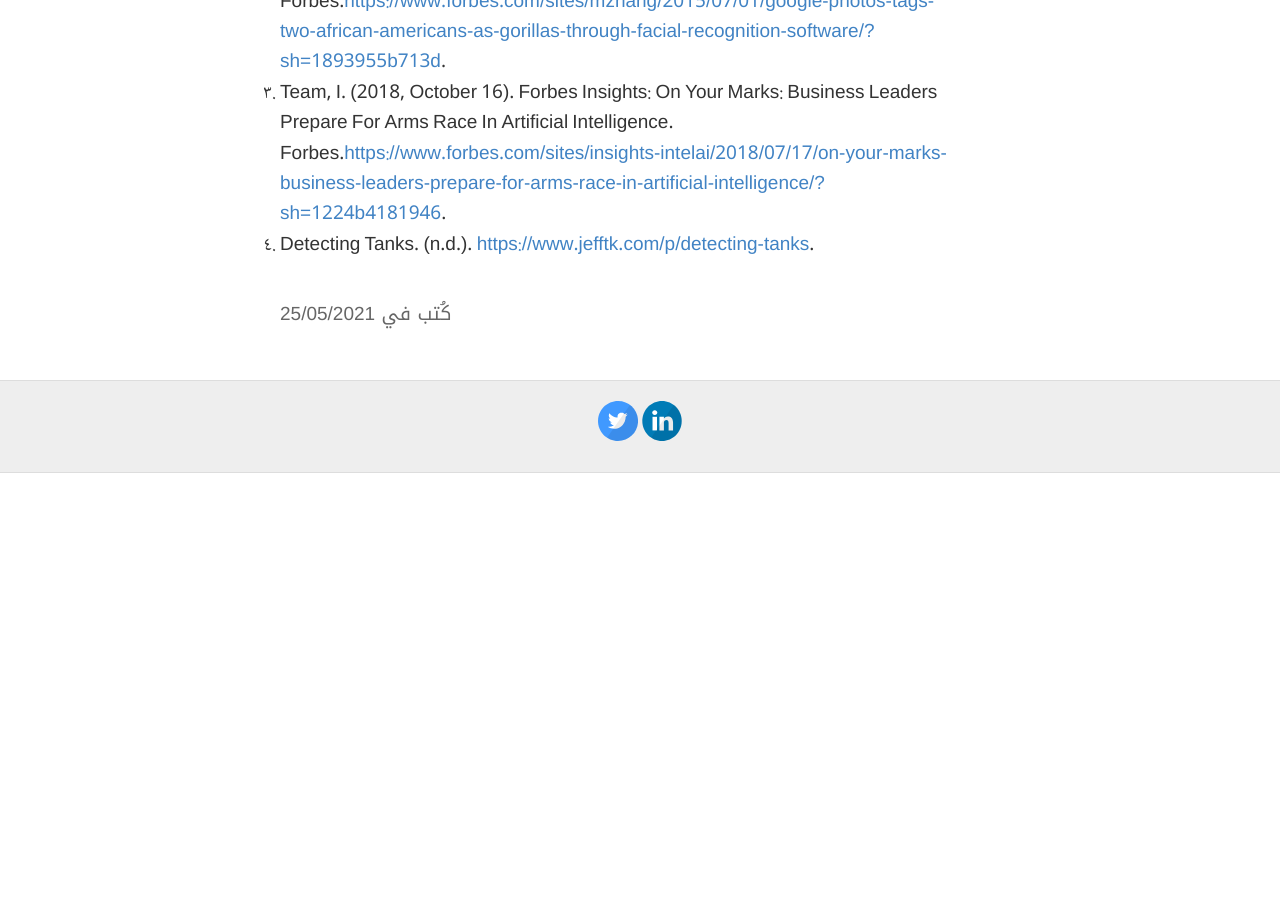
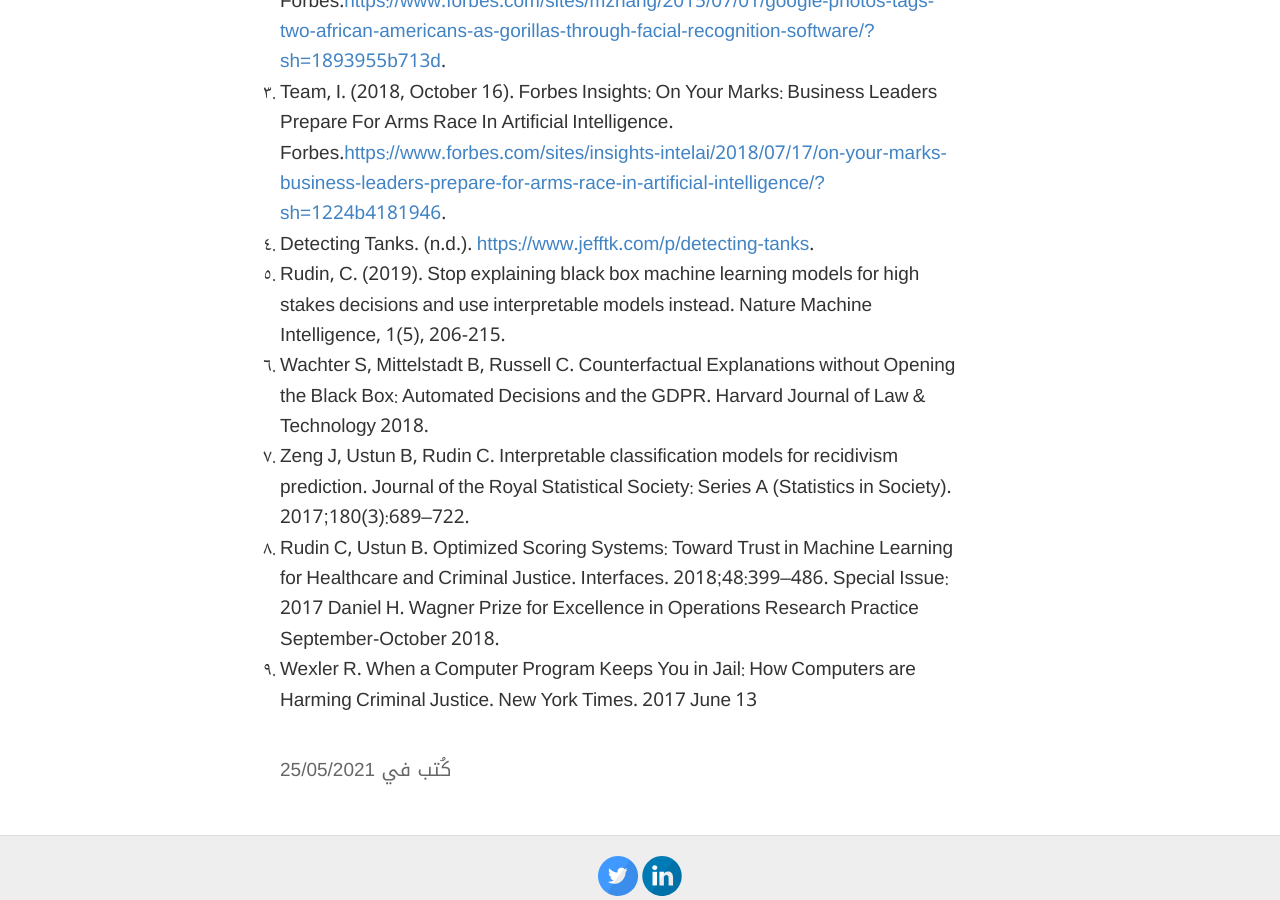
Before and after one commit to sahar119911/AldhaheriS, a Jekyll site: the page built from _posts/2021-5-25-NN-as-black-box.md, in a window 1280 px wide and 900 px high, scrolled down 5485 px. Built offline with Jekyll 4.4.1, drawn with Linux system fonts in a browser that asks for light colours; before the commit the page ends 5958 px from its top, so only the background shows below that; some of the changed text lies outside the part shown.

Commit message:
Update 2021-5-25-NN-as-black-box.md

```diff
--- a/_posts/2021-5-25-NN-as-black-box.md
+++ b/_posts/2021-5-25-NN-as-black-box.md
@@ -1,6 +1,6 @@
 ---
 layout: post
-title: الخوارزميات
+title:  الخوارزميات المغلقة (Black Boxes)
 icon: 👓
 ---
 
@@ -68,3 +68,8 @@ icon: 👓
 2. Zhang, M. (2015, July 1). Google Photos Tags Two African-Americans As Gorillas Through Facial Recognition Software. Forbes.[https://www.forbes.com/sites/mzhang/2015/07/01/google-photos-tags-two-african-americans-as-gorillas-through-facial-recognition-software/?sh=1893955b713d](https://www.forbes.com/sites/mzhang/2015/07/01/google-photos-tags-two-african-americans-as-gorillas-through-facial-recognition-software/?sh=1893955b713d).
 3. Team, I. (2018, October 16). Forbes Insights: On Your Marks: Business Leaders Prepare For Arms Race In Artificial Intelligence. Forbes.[https://www.forbes.com/sites/insights-intelai/2018/07/17/on-your-marks-business-leaders-prepare-for-arms-race-in-artificial-intelligence/?sh=1224b4181946](https://www.forbes.com/sites/insights-intelai/2018/07/17/on-your-marks-business-leaders-prepare-for-arms-race-in-artificial-intelligence/?sh=1224b4181946).
 4. Detecting Tanks. (n.d.). [https://www.jefftk.com/p/detecting-tanks](https://www.jefftk.com/p/detecting-tanks).
+5. Rudin, C. (2019). Stop explaining black box machine learning models for high stakes decisions and use interpretable models instead. Nature Machine Intelligence, 1(5), 206-215.
+6. Wachter S, Mittelstadt B, Russell C. Counterfactual Explanations without Opening the Black Box: Automated Decisions and the GDPR. Harvard Journal of Law & Technology 2018.
+7. Zeng J, Ustun B, Rudin C. Interpretable classification models for recidivism prediction. Journal of the Royal Statistical Society: Series A (Statistics in Society). 2017;180(3):689–722.
+8. Rudin C, Ustun B. Optimized Scoring Systems: Toward Trust in Machine Learning for Healthcare and Criminal Justice. Interfaces. 2018;48:399–486. Special Issue: 2017 Daniel H. Wagner Prize for Excellence in Operations Research Practice September-October 2018.
+9. Wexler R. When a Computer Program Keeps You in Jail: How Computers are Harming Criminal Justice. New York Times. 2017 June 13
```
